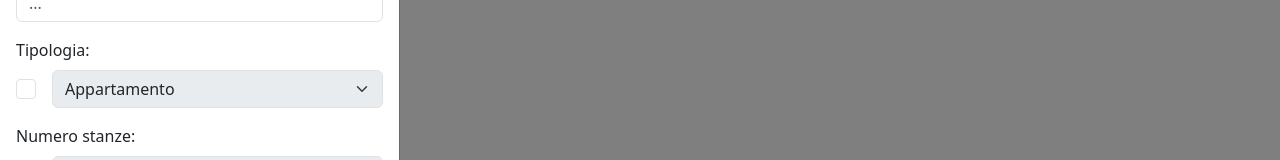
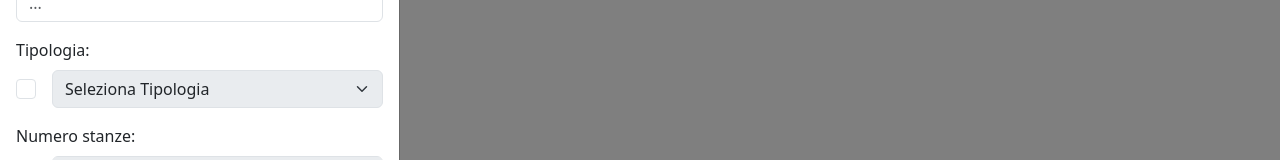
Before and after one commit to carlo191/BoolB-B-Front-End, a React (Vite) app: page /search in a window 1280 px wide. Both pictures are taken after a click on the button 19 px from the left and 96 px from the top of the page. Shown: the part 126-286 px from the top of the page. Built offline with nearby package versions, Linux system fonts and the light colour scheme; no server answers.

Commit message:
fix type form field

```diff
--- a/src/context/GlobalContext.jsx
+++ b/src/context/GlobalContext.jsx
@@ -47,7 +47,7 @@ export const GlobalProvider = ({ children }) => {
   const [search, setSearch] = useState({ isActivated: false, value: "" });
   const [tipologia, setTipologia] = useState({
     isActivated: false,
-    value: "Appartamento",
+    value: "",
   });
   const [stanze, setStanze] = useState({ isActivated: false, value: "0" });
   const [letti, setLetti] = useState({ isActivated: false, value: "0" });
--- a/src/pages/SearchPage.jsx
+++ b/src/pages/SearchPage.jsx
@@ -144,7 +144,9 @@ export default function SearchPage() {
                       setTipologia({ ...tipologia, value: e.target.value });
                     }}
                   >
-                    <option value="">Seleziona Tipologia</option>
+                    <option disabled value="">
+                      Seleziona Tipologia
+                    </option>
                     <option value="Appartamento">Appartamento</option>
                     <option value="Villa">Villa</option>
                     <option value="Attico">Attico</option>
```
